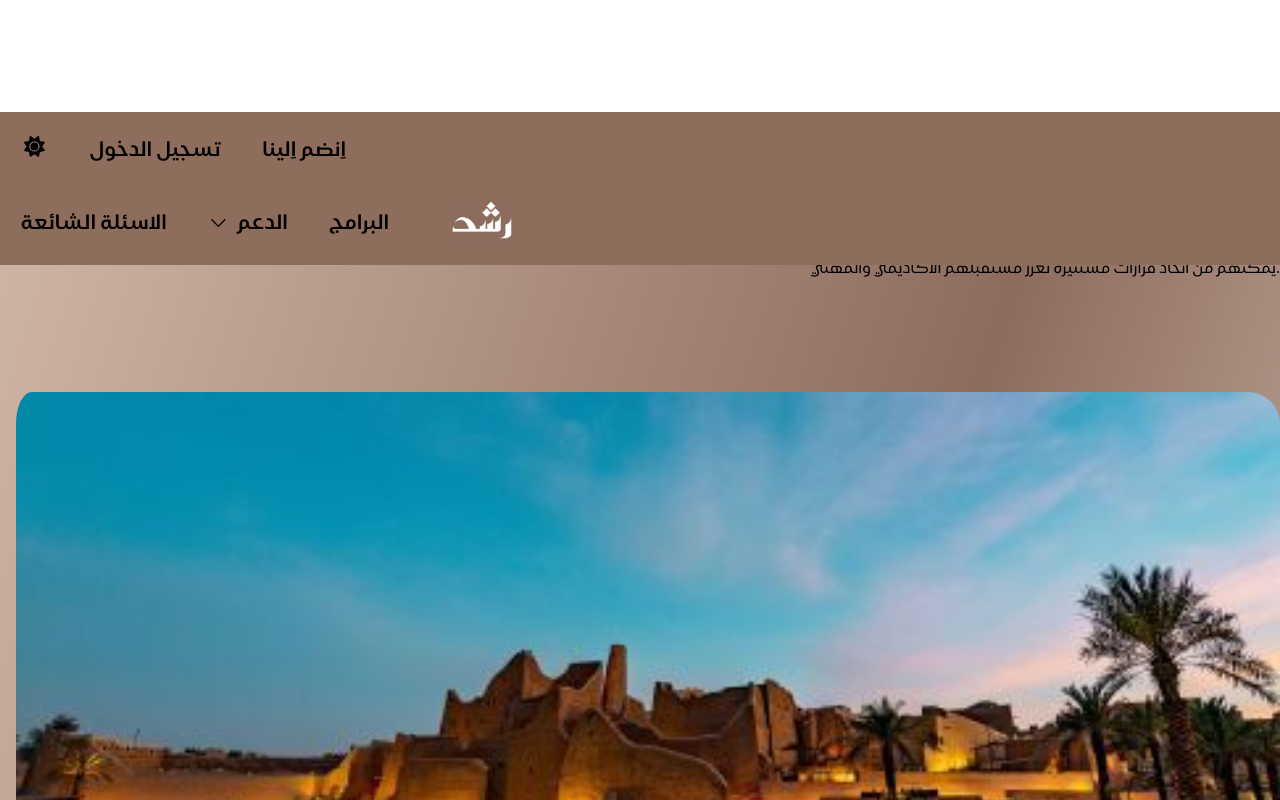
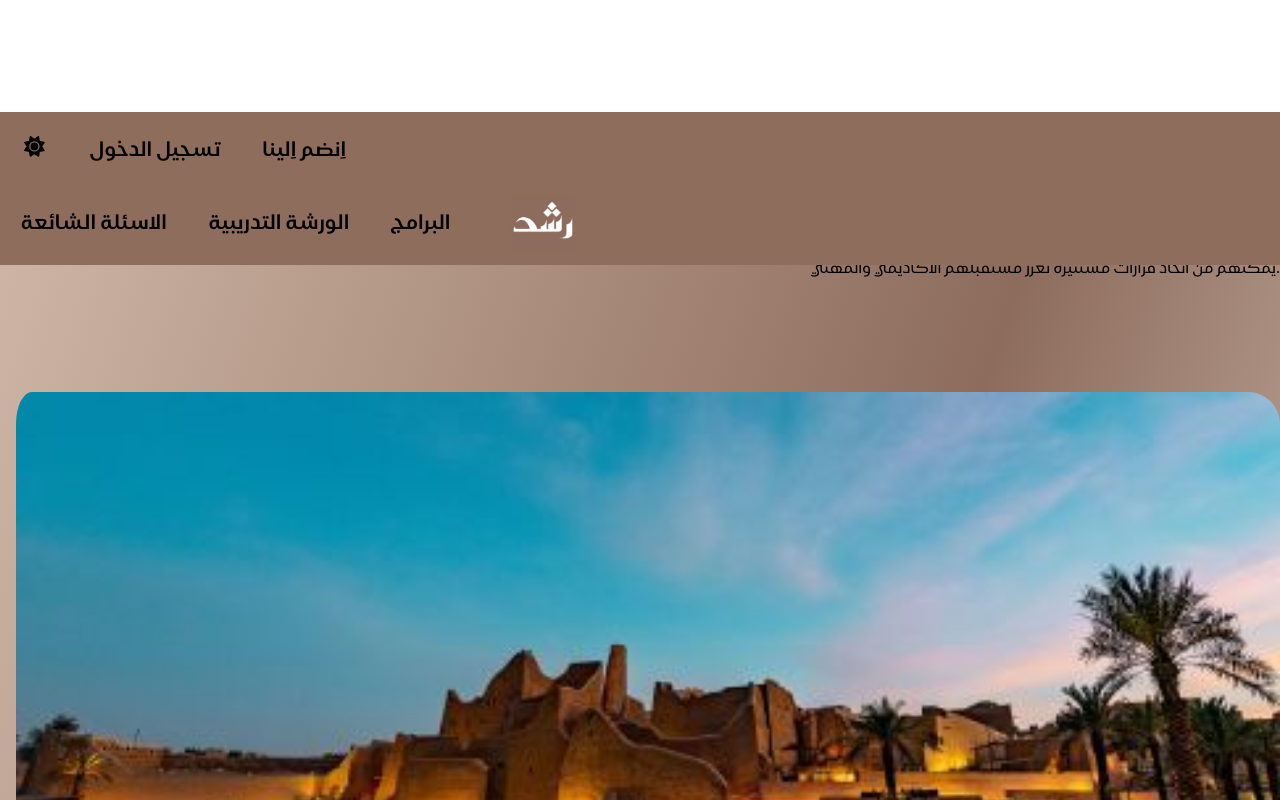
Before and after one commit to Kastarter/Rushd, a React (Vite) app: page / in a window 1280 px wide. Shown: the top 800 px of the page. Built offline with nearby package versions, Linux system fonts and the light colour scheme.

Commit message:
remove support dropdown

```diff
--- a/src/component/Navbar.jsx
+++ b/src/component/Navbar.jsx
@@ -67,13 +67,7 @@ const Navbar = () => {
 
         <div style={{display: "flex"}}>
           <a href="#" className="links" style={{margin: "1.3rem"}}>الاسئلة الشائعة</a>
-          <a href="#" className="links dropdownlist" onClick={toggleDropDown}>
-	    <PiCaretDown style={{marginTop: "0.4rem"}}/> الدعم
-	    <ul id="dropdown" style={{display: "none"}} className="dropdown">
-	      <li style={{borderBottom: "outset", borderBottomColor: "floralwhite"}}><a href="#">قروبات</a></li>
-	      <li style={{borderBottom: "outset", borderBottomColor: "floralwhite"}}><a href="#">ملفات</a></li>
-	    </ul>
-	  </a>
+          <a href="#" className="links" style={{margin: "1.3rem"}}>الورشة التدريبية</a>
           <a href="#" className="links" style={{margin: "1.3rem"}}>البرامج</a>
           <div id="navimg" className="item-center navimg">
               <img style={{width: "4rem"}} className="mx-2 w-10" src={logo} alt="logo" />
```
Also changed, not shown: 3 other files (tests, documents, lock files or other folders).
